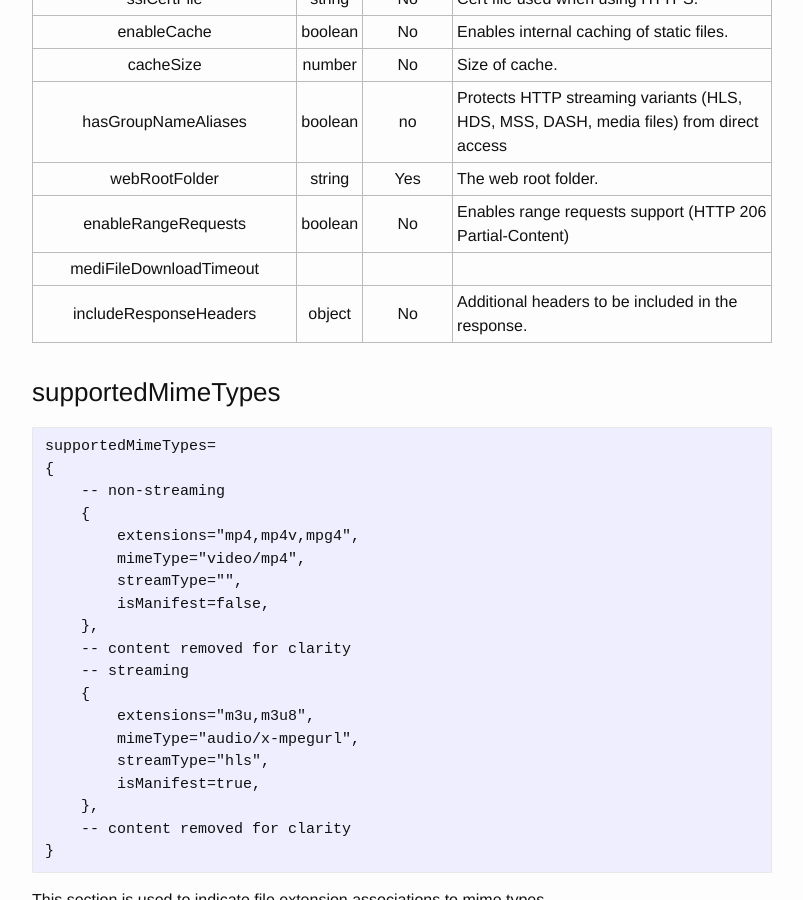
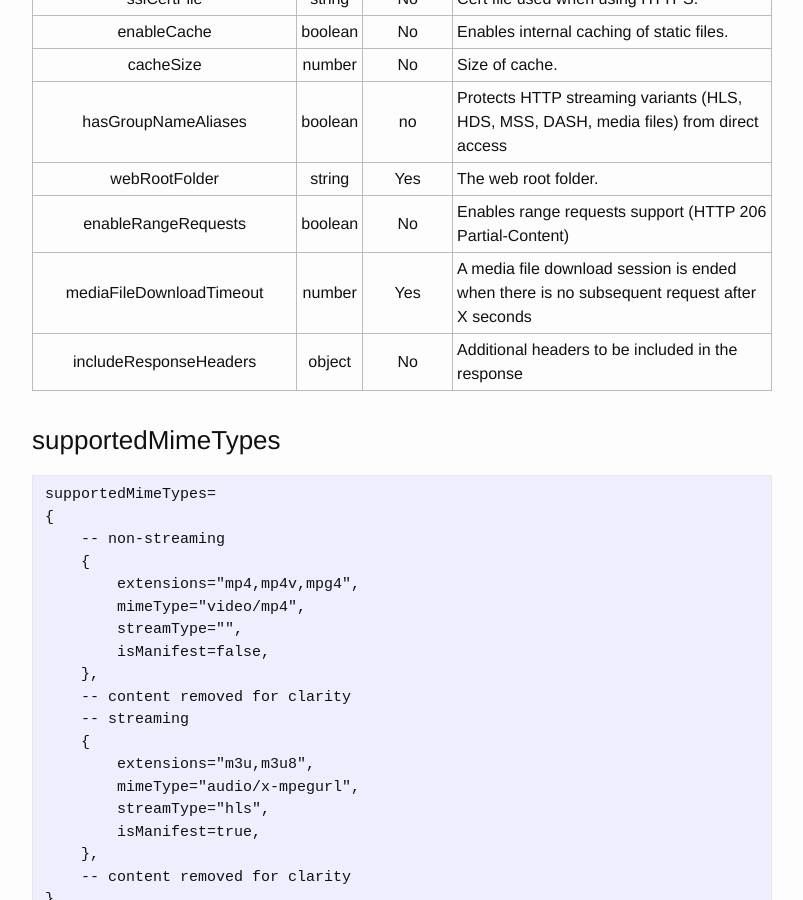
Before and after one commit to EvoStream/ems_user_guide, a Jekyll site: the page built from _posts/2016-01-01-webconfigfile.md, in a window 1280 px wide and 900 px high, scrolled down 4872 px. Shown: the whole window, without its empty margins (238-1041 px from the left). Built offline with Jekyll 4.4.1, drawn with Linux system fonts in a browser that asks for light colours.

Commit message:
updated mediaFileDownloadTimeout
added mediaFileDownloadTimeout details

```diff
--- a/_posts/2016-01-01-webconfigfile.md
+++ b/_posts/2016-01-01-webconfigfile.md
@@ -176,8 +176,8 @@ This is where the settings of the webserver application are defined.
 |      hasGroupNameAliases       | boolean |    no     | Protects HTTP streaming variants (HLS, HDS, MSS, DASH, media files) from direct access |
 |         webRootFolder          | string  |    Yes    | The web root folder.                     |
 |      enableRangeRequests       | boolean |    No     | Enables range requests support (HTTP 206 Partial-Content) |
-|    mediFileDownloadTimeout     |         |           |                                          |
-|     includeResponseHeaders     | object  |    No     | Additional headers to be included in the response. |
+|    mediaFileDownloadTimeout    | number  |    Yes    | A media file download session is ended when there is no subsequent request after X seconds |
+|     includeResponseHeaders     | object  |    No     | Additional headers to be included in the response |
 
 
 
```
